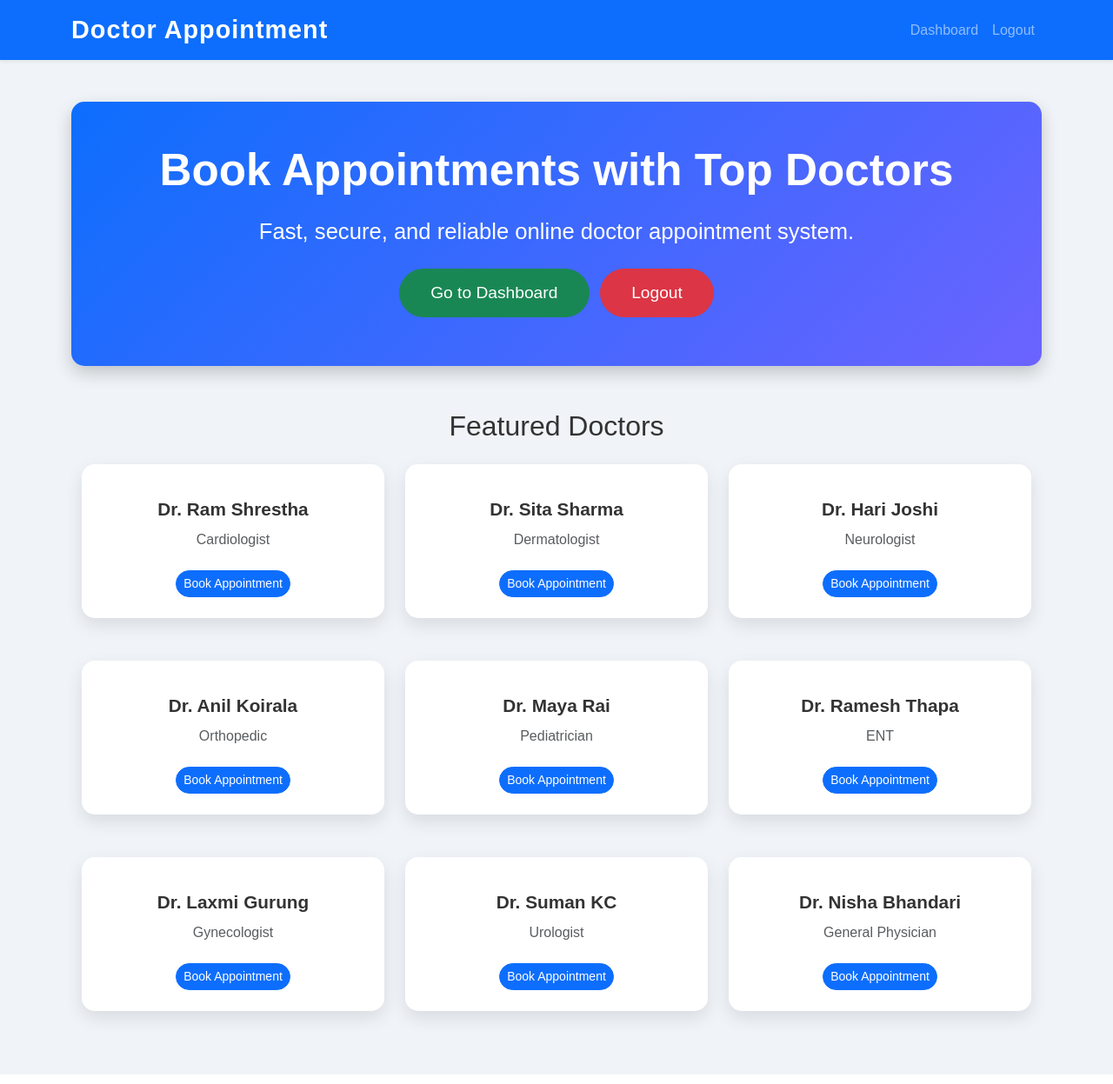
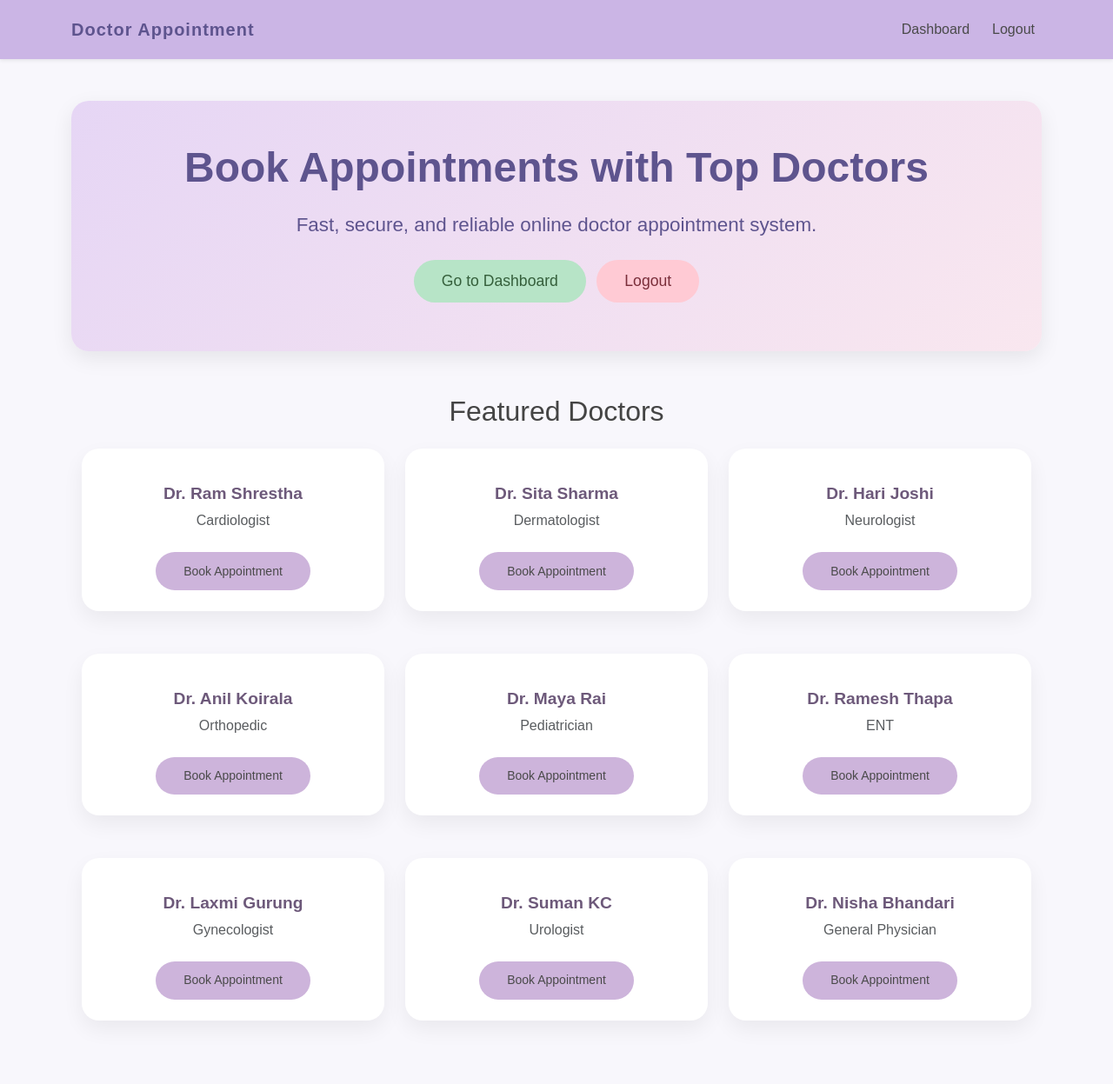
Before and after one commit to nirmita01/Doctor_Appointment, a Flask app: page / in a window 1280 px wide. Shown: the whole page at 87% size. Run offline with Flask 3, Linux system fonts and the light colour scheme; a user stored in the database is signed in.

Commit message:
CSS updated

```diff
--- a/static/css/style.css
+++ b/static/css/style.css
@@ -1,156 +1,199 @@
 /* -------------------- GENERAL -------------------- */
 body {
     font-family: 'Poppins', sans-serif;
-    background-color: #f0f4f8;
-    color: #333;
+    background-color: #f8f7fc;
+    color: #444;
     margin: 0;
     padding: 0;
 }
 
 /* -------------------- NAVBAR -------------------- */
-.navbar-brand {
-    font-size: 1.8rem;
-    letter-spacing: 1px;
-    font-weight: 700;
-}
-.navbar-nav .nav-link {
-    font-weight: 500;
+.navbar {
+    background: #cbb5e5;   /* slightly deeper pastel lavender */
+    box-shadow: 0 6px 20px rgba(109, 89, 122, 0.15);
+    padding: 14px 25px;
     transition: 0.3s ease;
 }
-.navbar-nav .nav-link:hover {
-    color: #d134b4;
+
+/* Brand */
+.navbar-brand {
+    color: #5e548e !important;
+    font-weight: 700;
+    letter-spacing: 1px;
 }
 
-/* -------------------- HERO / INDEX -------------------- */
+/* Links */
+.navbar-nav .nav-link {
+    color: #4a4a4a !important;
+    font-weight: 500;
+    margin-left: 10px;
+    transition: 0.3s ease;
+}
+
+.navbar-nav .nav-link:hover {
+    color: #7b2cbf !important;
+}
+
+
+/* -------------------- HERO SECTION -------------------- */
 section.text-center {
-    background: linear-gradient(135deg, #0d6efd, #6c63ff);
-    color: white;
+    background: linear-gradient(135deg, #e6d6f5, #f9e7ef);
+    color: #5e548e;
     padding: 80px 20px;
-    border-radius: 15px;
-    box-shadow: 0 8px 20px rgba(0,0,0,0.2);
+    border-radius: 20px;
+    box-shadow: 0 8px 25px rgba(0,0,0,0.08);
     margin-bottom: 50px;
 }
+
 section.text-center h1 {
-    font-size: 3.2rem;
+    font-size: 3rem;
     font-weight: 700;
     margin-bottom: 20px;
 }
+
 section.text-center p.lead {
-    font-size: 1.6rem;
+    font-size: 1.4rem;
     margin-bottom: 30px;
 }
-.btn-lg {
-    padding: 0.8rem 2.2rem;
-    font-size: 1.2rem;
+
+/* -------------------- BUTTONS -------------------- */
+.btn {
     border-radius: 50px;
+    padding: 0.7rem 2rem;
+    font-weight: 500;
     transition: all 0.3s ease;
 }
-.btn-lg:hover {
+
+.btn-lg {
+    font-size: 1.1rem;
+}
+
+.btn-primary {
+    background-color: #cdb4db;
+    border: none;
+    color: #4a4a4a;
+}
+
+.btn-primary:hover {
+    background-color: #b8a2cc;
     transform: translateY(-3px);
-    box-shadow: 0 5px 15px rgba(0,0,0,0.2);
+    box-shadow: 0 5px 15px rgba(0,0,0,0.1);
+}
+
+.btn-success {
+    background-color: #b7e4c7;
+    border: none;
+    color: #355f3b;
+}
+
+.btn-success:hover {
+    background-color: #95d5b2;
+    transform: translateY(-3px);
+}
+
+.btn-danger {
+    background-color: #ffcad4;
+    border: none;
+    color: #7a2e3a;
+}
+
+.btn-danger:hover {
+    background-color: #f4a6b5;
+    transform: translateY(-3px);
 }
 
 /* -------------------- FORMS -------------------- */
 form {
-    background: #fff;
-    padding: 30px;
-    border-radius: 15px;
-    box-shadow: 0 6px 20px rgba(0,0,0,0.1);
-    transition: all 0.3s ease;
+    background: #ffffff;
+    padding: 35px;
+    border-radius: 20px;
+    box-shadow: 0 8px 25px rgba(0,0,0,0.05);
+    transition: 0.3s ease;
 }
+
 form:hover {
-    box-shadow: 0 10px 25px rgba(0,0,0,0.15);
+    box-shadow: 0 12px 30px rgba(0,0,0,0.08);
 }
+
 input, select {
-    border-radius: 8px;
+    border-radius: 12px !important;
+    border: 1px solid #e0d4f7 !important;
+    padding: 10px;
+}
+
+input:focus, select:focus {
+    border-color: #cdb4db !important;
+    box-shadow: 0 0 6px rgba(205,180,219,0.4) !important;
 }
 
 /* -------------------- TABLES -------------------- */
 .table {
-    background: #fff;
-    border-radius: 12px;
+    background: #ffffff;
+    border-radius: 15px;
     overflow: hidden;
-    box-shadow: 0 6px 20px rgba(0,0,0,0.08);
-    transition: all 0.3s ease;
+    box-shadow: 0 6px 20px rgba(0,0,0,0.05);
 }
+
 .table th {
-    background-color: #0d6efd;
-    color: #fff;
+    background-color: #e6d6f5;
+    color: #5e548e;
     text-align: center;
 }
+
 .table td {
     text-align: center;
 }
+
 .table tr:hover {
-    background-color: #e9f2ff;
-    transform: scale(1.01);
+    background-color: #f3e8ff;
 }
 
-/* -------------------- DASHBOARD / DOCTOR CARDS -------------------- */
+/* -------------------- DOCTOR CARDS -------------------- */
 .card-doctor {
-    background: #fff;
-    border-radius: 15px;
-    box-shadow: 0 8px 20px rgba(0,0,0,0.1);
+    background: #ffffff;
+    border-radius: 20px;
+    box-shadow: 0 10px 25px rgba(0,0,0,0.06);
     transition: 0.3s ease;
-    padding: 25px;
+    padding: 30px;
     text-align: center;
     margin-bottom: 25px;
 }
+
 .card-doctor:hover {
-    transform: translateY(-7px);
-    box-shadow: 0 15px 25px rgba(0,0,0,0.2);
+    transform: translateY(-6px);
+    box-shadow: 0 15px 30px rgba(0,0,0,0.1);
 }
+
 .card-doctor h5 {
     font-weight: 600;
-    font-size: 1.3rem;
-    margin-bottom: 10px;
+    font-size: 1.2rem;
+    color: #6d597a;
 }
+
 .card-doctor p {
     font-weight: 500;
-    color: #555;
-    margin-bottom: 15px;
-}
-
-/* -------------------- BUTTONS -------------------- */
-.btn-primary {
-    background-color: #0d6efd;
-    border-radius: 50px;
-    transition: 0.3s;
-}
-.btn-primary:hover {
-    background-color: #0b5ed7;
-    transform: translateY(-3px);
-    box-shadow: 0 5px 15px rgba(0,0,0,0.2);
-}
-.btn-success {
-    background-color: #198754;
-    border-radius: 50px;
-}
-.btn-success:hover {
-    background-color: #157347;
-    transform: translateY(-3px);
-}
-.btn-danger {
-    border-radius: 50px;
-    transition: all 0.3s;
-}
-.btn-danger:hover {
-    transform: translateY(-3px);
-    box-shadow: 0 5px 15px rgba(0,0,0,0.2);
+    color: #777;
 }
 
 /* -------------------- FLASH MESSAGES -------------------- */
 .alert {
-    font-size: 1rem;
     border-radius: 20px;
     text-align: center;
     font-weight: 500;
     opacity: 0.95;
-    transition: all 0.3s ease;
 }
-.alert:hover {
-    opacity: 1;
-    transform: translateY(-2px);
+
+/* -------------------- FLATPICKR -------------------- */
+.flatpickr-input {
+    border-radius: 12px;
+    padding: 0.6rem 1rem;
+    border: 1px solid #e0d4f7;
+    width: 100%;
+}
+
+.flatpickr-input:focus {
+    border-color: #cdb4db;
+    box-shadow: 0 0 6px rgba(205,180,219,0.4);
 }
 
 /* -------------------- RESPONSIVE -------------------- */
@@ -158,35 +201,13 @@ input, select {
     section.text-center h1 {
         font-size: 2.2rem;
     }
+
     section.text-center p.lead {
-        font-size: 1.2rem;
+        font-size: 1.1rem;
     }
+
     .btn-lg {
         width: 100%;
         margin-bottom: 10px;
     }
-    .table-responsive {
-        font-size: 0.9rem;
-    }
 }
-
-@media (max-width: 576px) {
-    .card-doctor {
-        margin-bottom: 20px;
-    }
-    .navbar-nav {
-        text-align: center;
-    }
-}
-
-/* Flatpickr input styling */
-.flatpickr-input {
-    border-radius: 8px;
-    padding: 0.6rem 1rem;
-    border: 1px solid #ccc;
-    width: 100%;
-}
-.flatpickr-input:focus {
-    border-color: #0d6efd;
-    box-shadow: 0 0 5px rgba(13,110,253,0.3);
-}
--- a/templates/base.html
+++ b/templates/base.html
@@ -11,7 +11,7 @@
 </head>
 <body>
 
-<nav class="navbar navbar-expand-lg navbar-dark bg-primary shadow-sm">
+<nav class="navbar navbar-expand-lg navbar-light shadow-sm">
   <div class="container">
     <a class="navbar-brand fw-bold" href="{{ url_for('home') }}">Doctor Appointment</a>
     <div class="collapse navbar-collapse">
@@ -44,10 +44,8 @@
 </div>
 
 <script src="{{ url_for('static', filename='js/script.js') }}"></script>
+<script src="https://cdn.jsdelivr.net/npm/bootstrap@5.3.0/dist/js/bootstrap.bundle.min.js"></script>
 
-<!-- Flatpickr CSS & JS -->
-<link rel="stylesheet" href="https://cdn.jsdelivr.net/npm/flatpickr/dist/flatpickr.min.css">
-<script src="https://cdn.jsdelivr.net/npm/flatpickr"></script>
 
 
 </body>
```
Also changed, not shown: instance/site.db.
